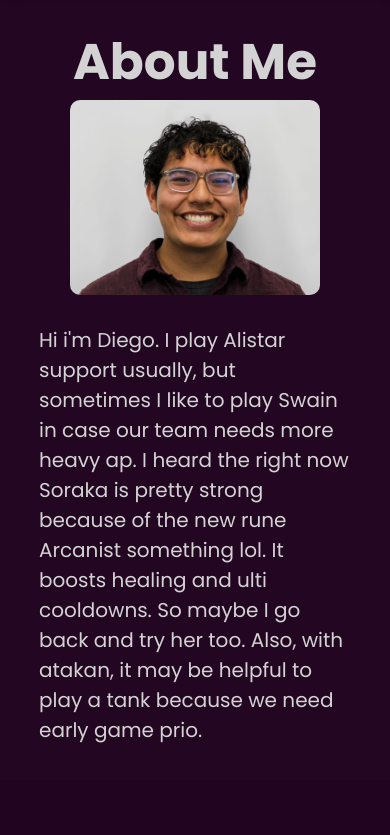
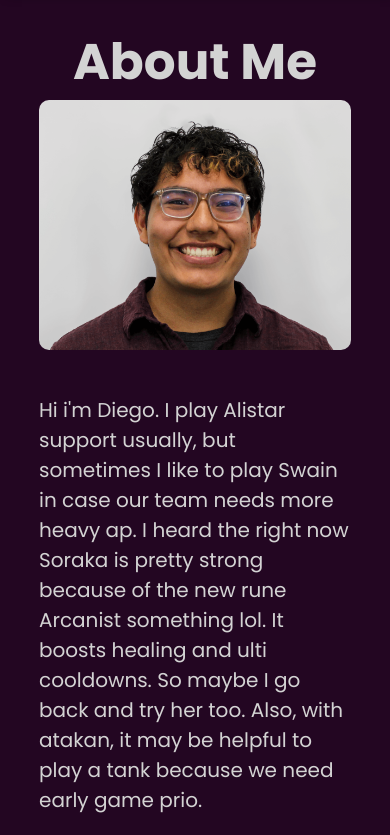
Before and after one commit to Dpere22/Portfolio, a Django app: page /aboutme in a window 390 px wide. Shown: the part 64-899 px from the top of the page. Before the commit the page ends 807 px from the top, so only its background shows below. Run offline with Django 5.2, Linux system fonts and the light colour scheme.

Commit message:
Minor image size change

```diff
--- a/static/main.css
+++ b/static/main.css
@@ -161,9 +161,12 @@ nav{
     margin-left: 15%;
     margin-right: 15%;
     img{
-        margin-left: 25%;
-        margin-right: 25%;
+        margin-left: 10%;
+        margin-right: 10%;
         border-radius: 10px;
+        width: 80%;
+        height: auto;
+        margin-bottom: 15px;
     }
     h2, h3{
         margin-bottom: 0;
@@ -175,17 +178,12 @@ h1{
 p{
     margin-top: 30px;
 }
-
-img{
-    width: 50%;
-    height: auto;
-}
 iframe{
-    margin-left: 20%;
-    margin-right: 20%;
+    margin-left: 10%;
+    margin-right: 10%;
     margin-bottom: 20px;
-    width: 60%;
-    height: 500px;
+    width: 80%;
+    height: 650px;
 }
 @media (max-width: 768px){
     .projects{
@@ -200,14 +198,6 @@ iframe{
     nav{
         border-radius: 0;
         margin: 0;
-    }
-    .project-container{
-        img{
-            width: 80%;
-            height: auto;
-            margin-left: 10%;
-            margin-right: 10%;
-        }
     }
     .card{
         flex-direction: column;
@@ -240,13 +230,19 @@ iframe{
         font-size: 20px;
         margin-left: 10%;
         margin-right: 10%;
+        img{
+            width: 100%;
+            height: 250px;
+            margin-right: 0;
+            margin-left: 0;
+        }
     }
     iframe{
-    margin-left: 10%;
-    margin-right: 10%;
-    width: 80%;
-    height: 300px;
-}
+        width: 100%;
+        height: 250px;
+        margin-right: 0;
+        margin-left: 0;
+    }
 }
 
 @media (min-width: 1700px) {
```
